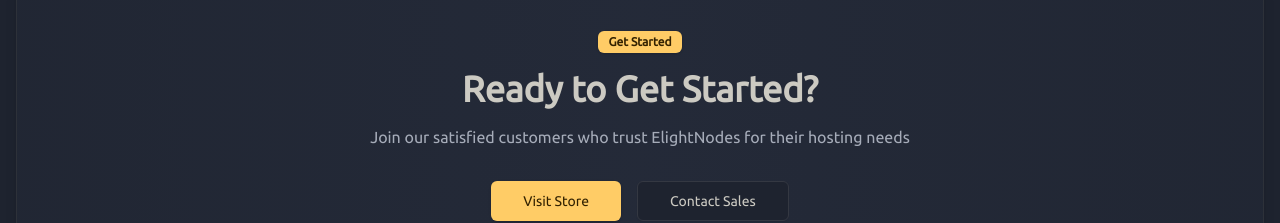
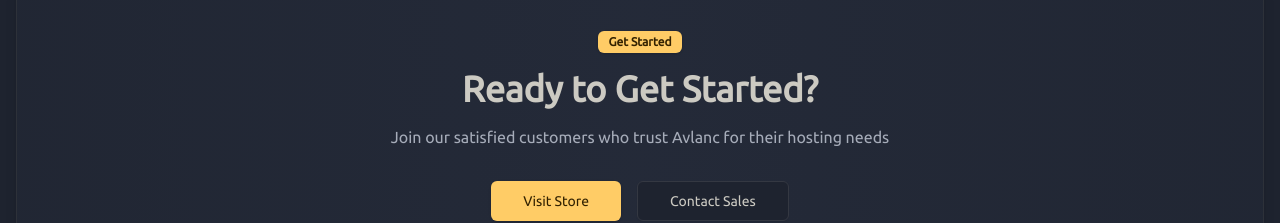
Before and after one commit to bugsum/avlanc-cloud, a Next.js app: page / in a window 1280 px wide. Shown: the part 1760-1983 px from the top of the page. Built offline with nearby package versions, Linux system fonts and the light colour scheme.

Commit message:
Fixed brand name

```diff
--- a/app/page.tsx
+++ b/app/page.tsx
@@ -161,8 +161,8 @@
               <Badge className="mb-4">Get Started</Badge>
               <h2 className="text-4xl font-bold mb-4">Ready to Get Started?</h2>
               <p className="text-muted-foreground max-w-2xl mx-auto mb-8">
-                Join our satisfied customers who trust ElightNodes for their
-                hosting needs
+                Join our satisfied customers who trust Avlanc for their hosting
+                needs
               </p>
               <div className="flex flex-col sm:flex-row justify-center gap-4">
                 <Button size="lg" asChild>
--- a/components/footer.tsx
+++ b/components/footer.tsx
@@ -52,8 +52,8 @@
             <div className="flex items-center space-x-2">
               <Image
                 src={"/avlanc-transparent.png"}
-                alt="ElightNodes Logo"
-                className="h-8 w-8 bg-foreground dark:bg-transparent rounded-sm"
+                alt="Avlanc Logo"
+                className="h-8 w-8 bg-foreground rounded-sm"
                 width={64}
                 height={64}
               />
--- a/components/header/header.tsx
+++ b/components/header/header.tsx
@@ -30,7 +30,7 @@
           <Link href={"/"} className="flex items-center space-x-2">
             <Image
               src={"/avlanc-transparent.png"}
-              alt="ElightNodes Logo"
+              alt="Avlanc Logo"
               className="h-8 w-8 bg-foreground dark:bg-transparent rounded-full"
               width={64}
               height={64}
@@ -61,8 +61,8 @@
 
             <HeaderNavigationMobile
               logo={{
-                src: "/logo.png",
-                alt: "ElightNodes Logo",
+                src: "/avlanc.png",
+                alt: "Avlanc Logo",
               }}
               sections={headerNavigationMobileSections}
               actions={{
--- a/components/navbar.tsx
+++ b/components/navbar.tsx
@@ -56,7 +56,7 @@
         <Link href={"/"} className="flex items-center space-x-2">
           <Image
             src={"/avlanc-transparent.png"}
-            alt="ElightNodes Logo"
+            alt="Avlanc Logo"
             width={32}
             height={32}
           />
```
